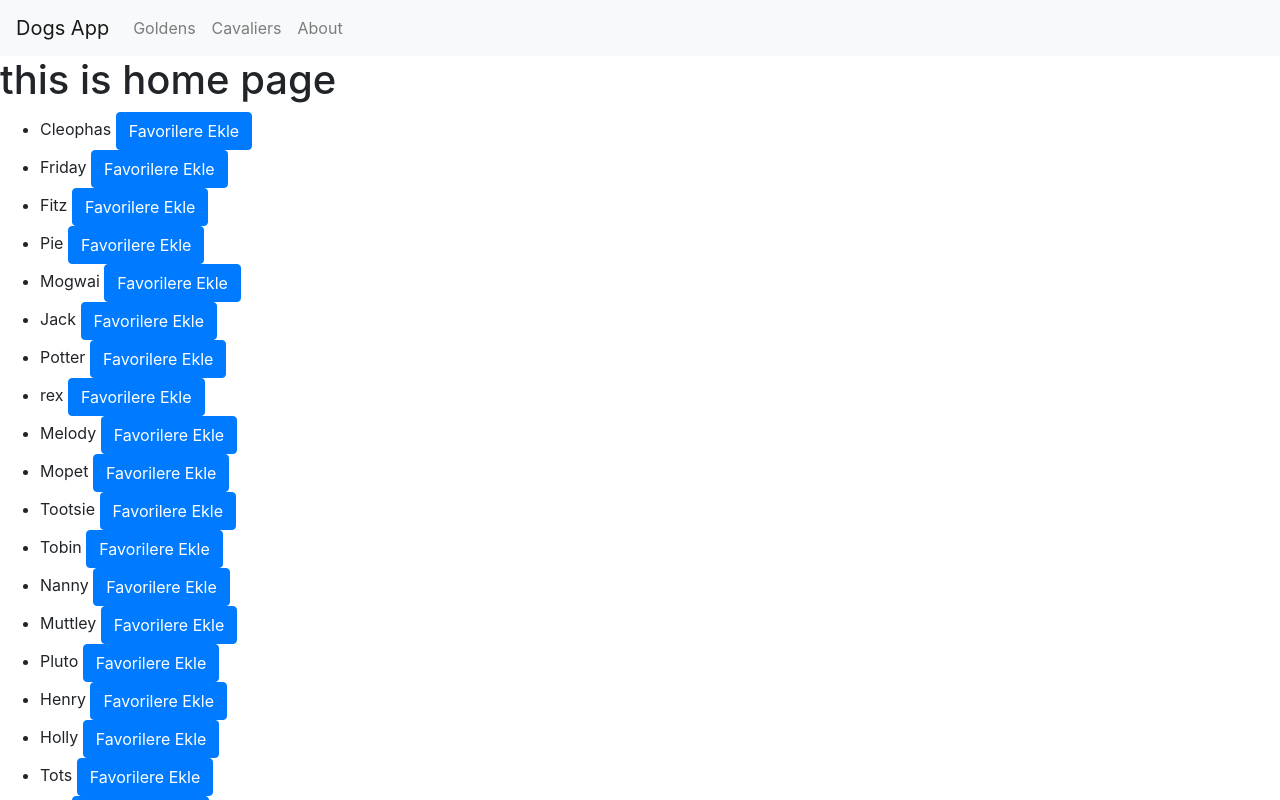
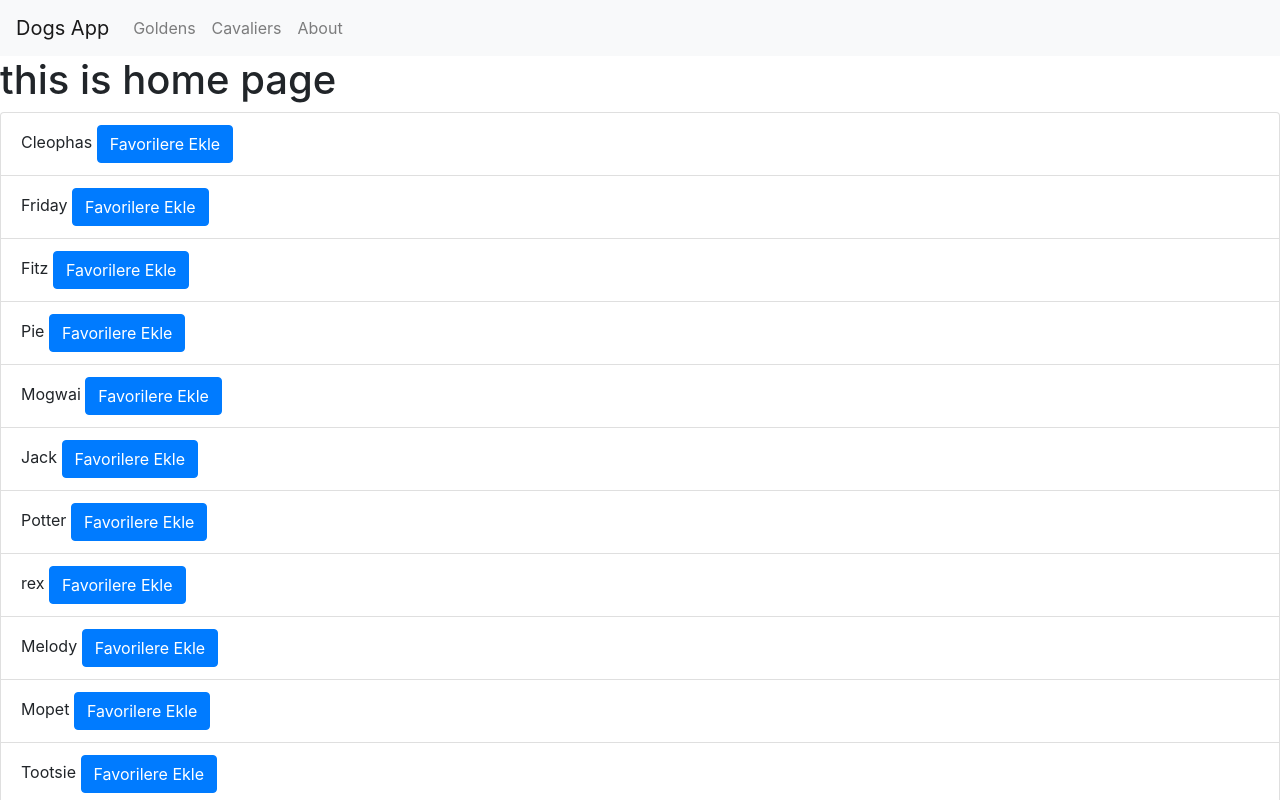
Before and after one commit to 1t1e1/dogs-app, a React (Create React App) app: page / in a window 1280 px wide. Shown: the top 800 px of the page. Built offline with nearby package versions, Linux system fonts and the light colour scheme.

Commit message:
reactstrap degisiklikleri
- list eklendi.
- Button yeni bir component yapildi.
- etc

```diff
--- a/src/component/Dog.js
+++ b/src/component/Dog.js
@@ -1,28 +1,17 @@
 import React from "react";
-import { Button } from "reactstrap";
+import FavAction from "./FavAction";
 
 const Dog = (props) => {
-	if (props.status) {
 	return (
 		<div>
 			{props.name}
 			<span> {"   "}</span>
-				<Button onClick={props.handleClick} color="danger">
-					Favorilerden Cikar
-				</Button>
+			<FavAction
+				status={props.status}
+				handleClick={props.handleClick}
+			></FavAction>
 		</div>
 	);
-	} else {
-		return (
-			<div>
-				{props.name}
-				<span> {"   "}</span>
-				<Button color="primary" onClick={props.handleClick}>
-					Favorilere Ekle
-				</Button>
-			</div>
-		);
-	}
 };
 
 export default Dog;
--- /dev/null
+++ b/src/component/FavAction.js
@@ -0,0 +1,20 @@
+import React from "react";
+import { Button } from "reactstrap";
+
+const FavAction = (props) => {
+	if (props.status) {
+		return (
+			<Button onClick={props.handleClick} color="danger">
+				Favorilerden Cikar
+			</Button>
+		);
+	} else {
+		return (
+			<Button color="primary" onClick={props.handleClick}>
+				Favorilere Ekle
+			</Button>
+		);
+	}
+};
+
+export default FavAction;
--- a/src/containers/Homepage.js
+++ b/src/containers/Homepage.js
@@ -1,5 +1,6 @@
 import React, { Component } from "react";
 import Dog from "../component/Dog";
+import { ListGroup, ListGroupItem } from "reactstrap";
 import dogsData from "../dogsdata";
 
 export default class Homepage extends Component {
@@ -29,9 +30,9 @@ export default class Homepage extends Component {
 		return (
 			<div>
 				<h1>this is home page</h1>
-				<ul>
+				<ListGroup>
 					{dogsData.map((dog) => (
-						<li key={dog.id}>
+						<ListGroupItem key={dog.id}>
 							<Dog
 								status={this.getStatus(dog.id)}
 								name={dog.name}
@@ -39,9 +40,9 @@ export default class Homepage extends Component {
 									this.toggleFav(dog.id);
 								}}
 							></Dog>
-						</li>
+						</ListGroupItem>
 					))}
-				</ul>
+				</ListGroup>
 			</div>
 		);
 	}
```
Also changed, not shown: 1 other file (tests, documents, lock files or other folders). Lines whose indentation alone changed are shown as unchanged.
